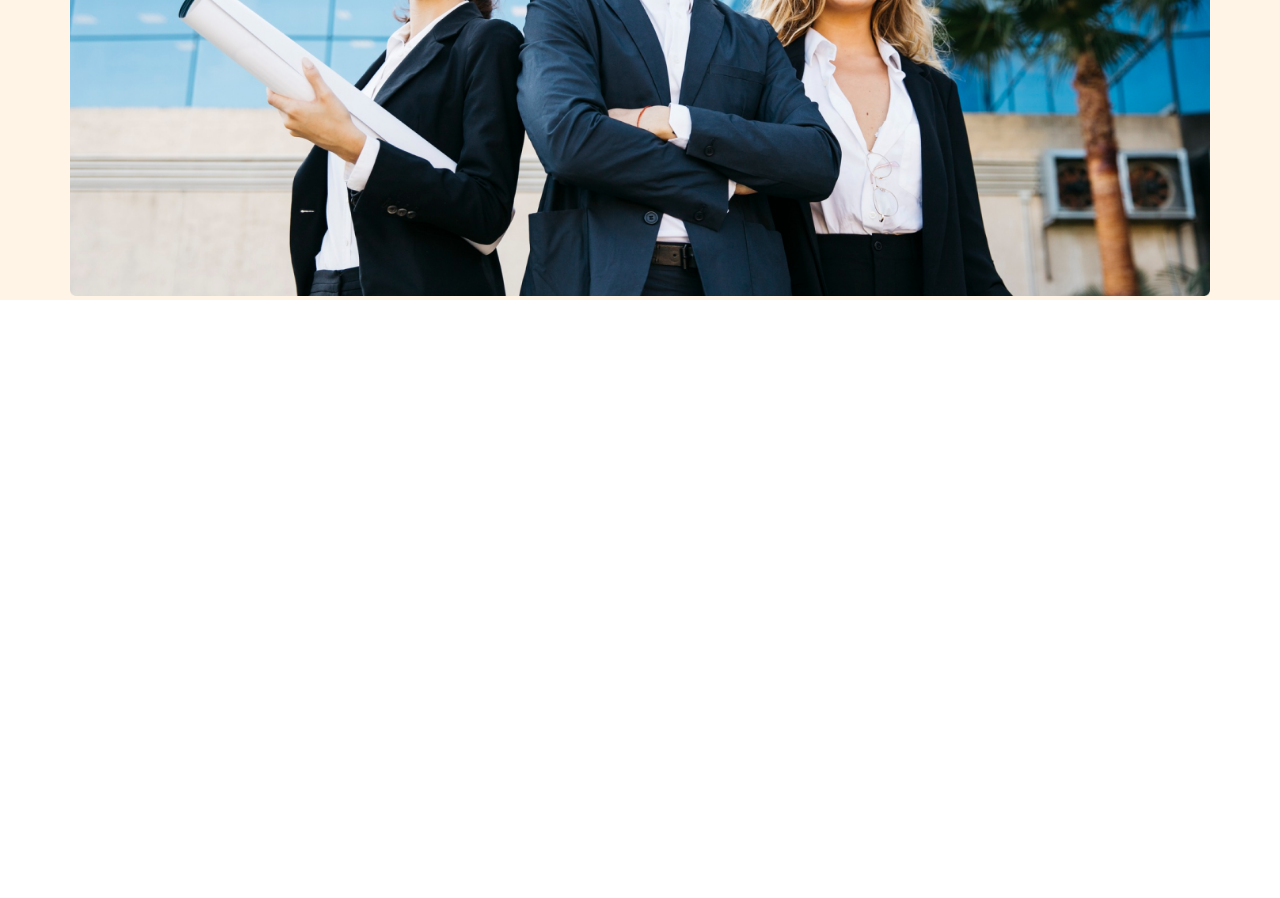
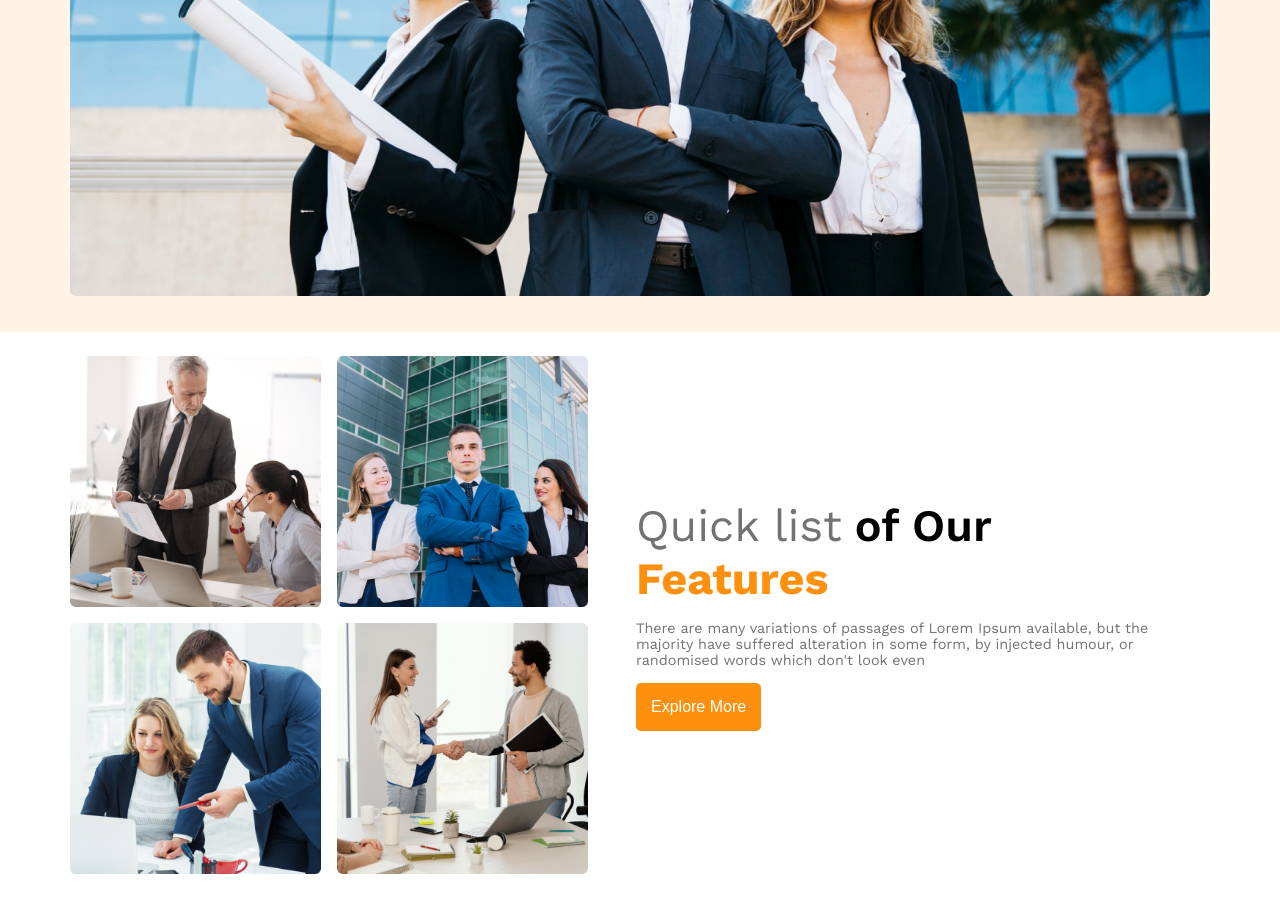
Before and after one commit to ShahinAlomShuvo/G3-Architects, a plain HTML site: page index.html in a window 1280 px wide. Shown: the part 646-1544 px from the top of the page. Before the commit the page ends 946 px from the top, so only its background shows below. Drawn offline with nearby package versions, Linux system fonts and the light colour scheme.

Commit message:
added team section & responsive it

```diff
--- a/index.html
+++ b/index.html
@@ -8,6 +8,8 @@
     <link rel="stylesheet" href="responsive.css" />
   </head>
   <body>
+    <!-- start header section  -->
+
     <header>
       <div class="container">
         <nav class="navItems">
@@ -22,7 +24,7 @@
         <div class="banner">
           <div class="bannerDesc">
             <h1>Brand New Group of Architects</h1>
-            <p>
+            <p class="descText">
               There are many variations of passages of Lorem Ipsum available,
               but the majority have suffered alteration in some form, by
               injected humour, or randomised words which don't look even
@@ -33,5 +35,35 @@
         </div>
       </div>
     </header>
+
+    <main>
+      <!-- start team section  -->
+
+      <section>
+        <div class="container">
+          <div class="teamContainer">
+            <div class="teamImages">
+              <img src="./images/team1.png" alt="" />
+              <img src="./images/team2.png" alt="" />
+              <img src="./images/team3.png" alt="" />
+              <img src="./images/team4.png" alt="" />
+            </div>
+            <div class="teamDesc">
+              <h3 class="teamDescTitle">
+                <span class="quickList">Quick list</span>
+                <span class="ofOur">of Our</span>
+                <span class="feature">Features</span>
+              </h3>
+              <p class="descText">
+                There are many variations of passages of Lorem Ipsum available,
+                but the majority have suffered alteration in some form, by
+                injected humour, or randomised words which don't look even
+              </p>
+              <button class="primaryBtn">Explore More</button>
+            </div>
+          </div>
+        </div>
+      </section>
+    </main>
   </body>
 </html>
--- a/responsive.css
+++ b/responsive.css
@@ -1,6 +1,23 @@
-/* responsive related style  */
+/* mobile responsive related style  */
 
 @media screen and (max-width: 576px) {
+  .navItems,
+  .teamContainer {
+    flex-direction: column;
+    gap: 40px;
+  }
+  .navItems ul {
+    gap: 15px;
+  }
+
+  .teamImages {
+    grid-template-columns: 1fr;
+  }
+}
+
+/* tablet responsive related style  */
+
+@media screen and (min-width: 577px) and (max-width: 768px) {
   .navItems {
     flex-direction: column;
     gap: 40px;
@@ -8,4 +25,8 @@
   .navItems ul {
     gap: 15px;
   }
+
+  .teamContainer {
+    flex-direction: column-reverse;
+  }
 }
--- a/style.css
+++ b/style.css
@@ -19,10 +19,13 @@ header {
   background-color: rgb(255, 244, 230);
 }
 
+section {
+  margin-top: 1.5rem;
+  margin-bottom: 1.5rem;
+}
+
 .container {
   max-width: 1140px;
-  padding-left: 15px;
-  padding-right: 15px;
   margin: auto;
 }
 
@@ -34,7 +37,13 @@ header {
   background-color: rgb(255, 144, 14);
   color: #fff;
   font-size: 1rem;
-  margin-bottom: 1rem;
+  cursor: pointer;
+}
+
+.descText {
+  color: #727272;
+  padding: 15px 0px;
+  font-size: 0.9rem;
 }
 
 /* navbar related style */
@@ -76,11 +85,49 @@ header {
   color: #131313;
   padding-top: 50px;
 }
-.bannerDesc p {
-  color: #727272;
-  padding: 15px 0px;
-  font-size: 0.9rem;
-}
+
 .banner img {
   width: 100%;
+  margin-top: 1rem;
+  margin-bottom: 2rem;
 }
+
+/* team section related style  */
+
+.teamContainer {
+  display: flex;
+  gap: 1.5rem;
+  align-items: center;
+}
+
+.teamImages img {
+  width: 100%;
+}
+
+.teamImages {
+  display: grid;
+  grid-template-columns: repeat(2, 1fr);
+  gap: 1rem;
+}
+
+.teamDesc {
+  padding-left: 1.5rem;
+  padding-right: 1.5rem;
+  max-width: 550px;
+}
+
+.teamDescTitle {
+  font-size: 2.8rem;
+}
+
+.teamDescTitle .quickList {
+  color: #727272;
+  font-weight: 500;
+}
+.teamDescTitle .ofOur {
+  font-weight: 600;
+}
+.teamDescTitle .feature {
+  color: #ff900e;
+  font-weight: 700;
+}
```
